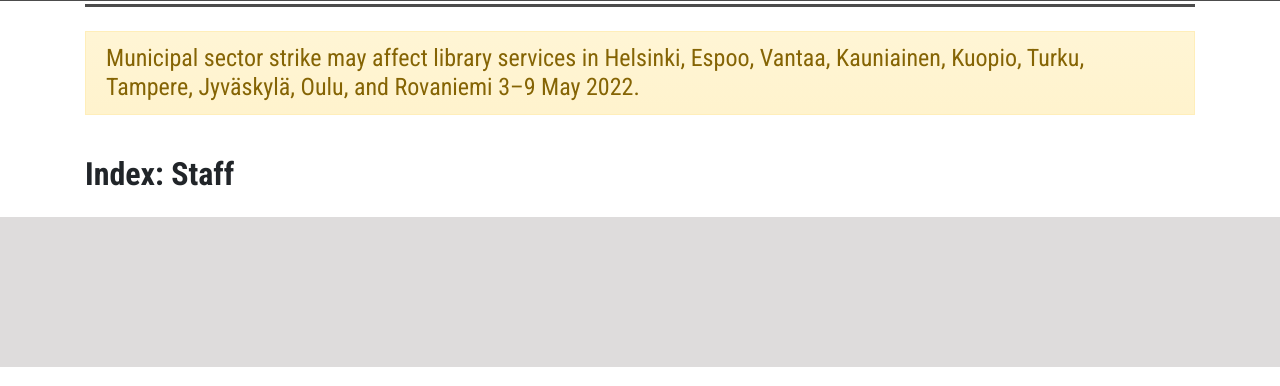
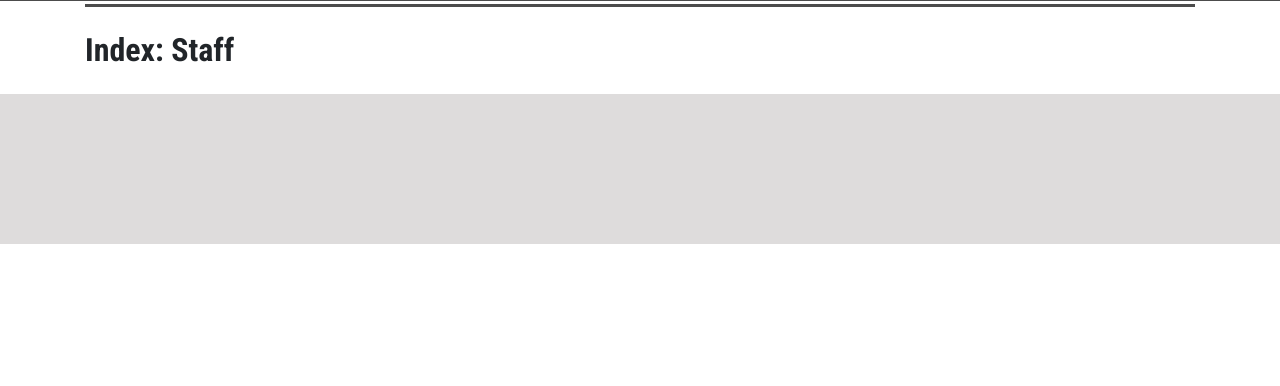
Before and after one commit to libraries-fi/kirjastohakemisto, a Symfony app: template templates/Person/index.html.twig in a window 1280 px wide. Shown: the part 371-757 px from the top of the page. Run offline with Twig, Linux system fonts and the light colour scheme; the template is opened without the code that fills it, so the values that code supplies are empty; some libraries are stand-ins or nearby versions.

Commit message:
Remove strike notice

```diff
--- a/templates/base.html.twig
+++ b/templates/base.html.twig
@@ -134,12 +134,6 @@
     {% endif %}
   {% endblock %}
 
-  <div class="container">
-    <div class="alert alert-warning h2" style="margin-top: 1em" role="alert">
-      {% trans %}temporary_notice{% endtrans %}
-    </div>
-  </div>
-
   <div id="maincontent">
     {% block main %}
       <main class="container main">
--- a/translations/messages.en.yaml
+++ b/translations/messages.en.yaml
@@ -17,9 +17,6 @@ open_data:
     legacy: Our new widgets are available! Old widgets will also remain supported until further notice.
     link_label: Build your widget
     legacy_link_label: Legacy embed builder
-
-# Temporary notice
-temporary_notice: Municipal sector strike may affect library services in Helsinki, Espoo, Vantaa, Kauniainen, Kuopio, Turku, Tampere, Jyväskylä, Oulu, and Rovaniemi 3–9 May 2022.
 
 # Skip to main content
 skip_to_main_content: Skip to main content
--- a/translations/messages.fi.yaml
+++ b/translations/messages.fi.yaml
@@ -132,9 +132,6 @@ open_data:
     link_label: Siirry upoketyökaluun
     legacy_link_label: Käytä vanhoja upokkeita
 
-# Temporary notice
-temporary_notice: Kunta-alan lakko voi vaikuttaa kirjastopalveluihin Helsingissä, Espoossa, Vantaalla, Kauniaisissa, Kuopiossa, Turussa, Tampereella, Jyväskylässä, Oulussa ja Rovaniemellä 3.–9.5.2022.
-
 # Skip to main content
 skip_to_main_content: Hyppää pääsisältöön
 
--- a/translations/messages.sv.yaml
+++ b/translations/messages.sv.yaml
@@ -109,9 +109,6 @@ room: Rum
 service: Tjänst
 web_service: Nättjänst
 
-# Temporary notice
-temporary_notice: Strejken inom kommunsektorn kan påverka bibliotekstjänsterna i Helsingfors, Esbo, Vanda, Grankulla, Kuopio, Åbo, Tammerfors, Jyväskylä, Uleåborg och Rovaniemi den 3–9.5.2022.
-
 # Skip to main content
 skip_to_main_content: Hoppa till huvudinnehåll
 
```
